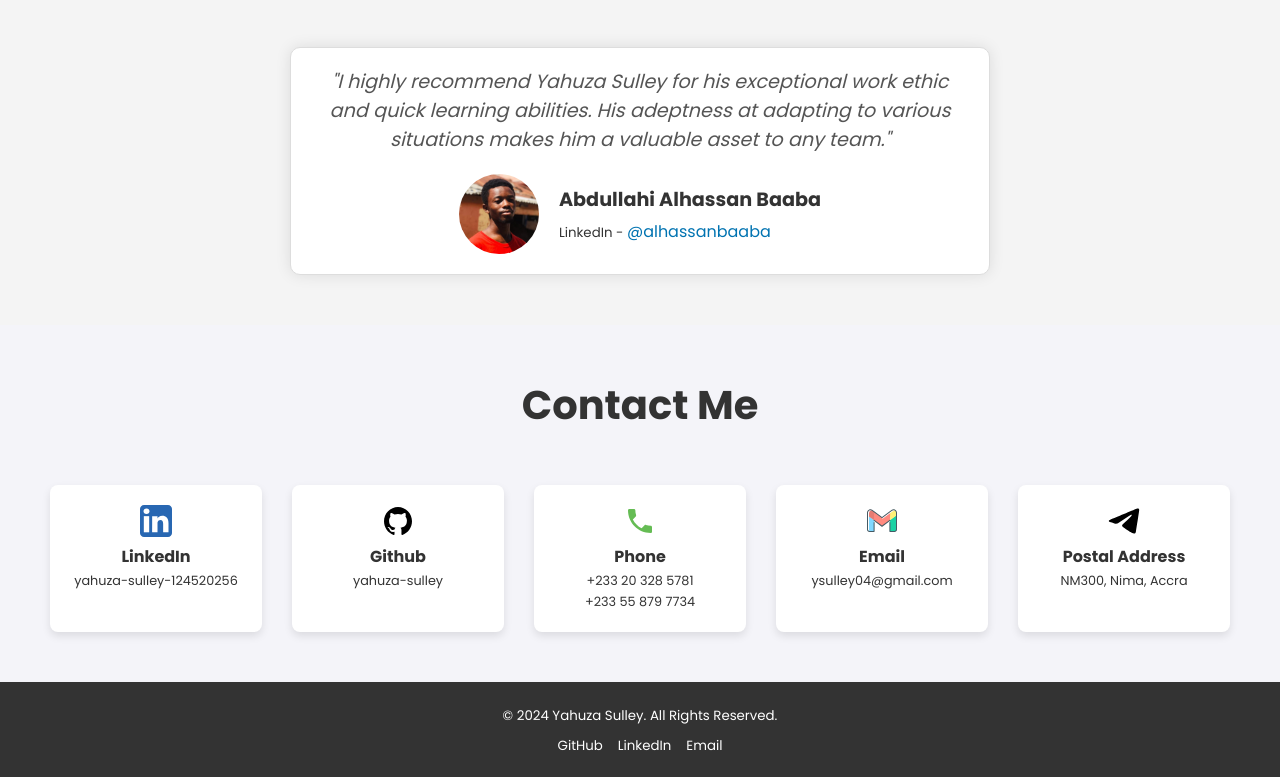
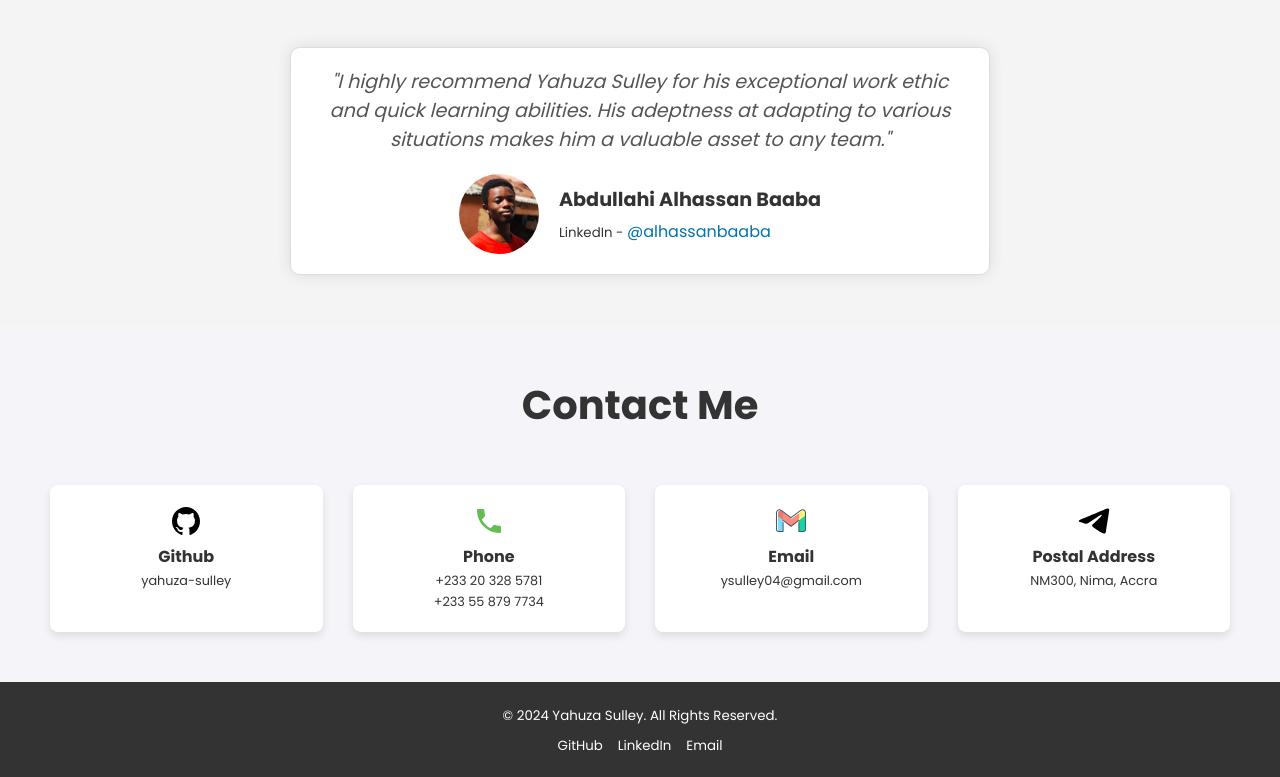
Before and after one commit to yahuza-sulley/yahuzasulley, a plain HTML site: page index.html in a window 1280 px wide. Shown: the part 5545-6322 px from the top of the page. Drawn offline with Linux system fonts and the light colour scheme.

Commit message:
Update contact info

```diff
--- a/index.html
+++ b/index.html
@@ -518,33 +518,6 @@
 
         <div class="contact-info">
             <div class="contact-item">
-                <?xml version="1.0" ?>
-                <!DOCTYPE svg PUBLIC '-//W3C//DTD SVG 1.1//EN' 'http://www.w3.org/Graphics/SVG/1.1/DTD/svg11.dtd'><svg
-                    tyle="fill-rule:evenodd;clip-rule:evenodd;stroke-linejoin:round;stroke-miterlimit:2;" version="1.1"
-                    viewBox="0 0 512 512" width="100%" xml:space="preserve" xmlns="http://www.w3.org/2000/svg"
-                    xmlns:serif="http://www.serif.com/" xmlns:xlink="http://www.w3.org/1999/xlink">
-                    <g id="g5891">
-                        <path
-                            d="M512,64c0,-35.323 -28.677,-64 -64,-64l-384,0c-35.323,0 -64,28.677 -64,64l0,384c0,35.323 28.677,64 64,64l384,0c35.323,0 64,-28.677 64,-64l0,-384Z"
-                            id="background" style="fill:#2867b2;" />
-                        <g id="shapes">
-                            <rect height="257.962" id="rect11" style="fill:#fff;" width="85.76" x="61.053"
-                                y="178.667" />
-                            <path
-                                d="M104.512,54.28c-29.341,0 -48.512,19.29 -48.512,44.573c0,24.752 18.588,44.574 47.377,44.574l0.554,0c29.903,0 48.516,-19.822 48.516,-44.574c-0.555,-25.283 -18.611,-44.573 -47.935,-44.573Z"
-                                id="path13-0" style="fill:#fff;fill-rule:nonzero;" />
-                            <path
-                                d="M357.278,172.601c-45.49,0 -65.866,25.017 -77.276,42.589l0,-36.523l-85.738,0c1.137,24.197 0,257.961 0,257.961l85.737,0l0,-144.064c0,-7.711 0.554,-15.42 2.827,-20.931c6.188,-15.4 20.305,-31.352 43.993,-31.352c31.012,0 43.436,23.664 43.436,58.327l0,138.02l85.741,0l0,-147.93c0,-79.237 -42.305,-116.097 -98.72,-116.097Z"
-                                id="path15" style="fill:#fff;fill-rule:nonzero;" />
-                        </g>
-                    </g>
-                </svg>
-                <h3>LinkedIn</h3>
-                <p><a href="https://www.linkedin.com/in/yahuza-sulley-124520256/" target="_blank"
-                        rel="noopener noreferrer">yahuza-sulley-124520256</a></p>
-            </div>
-
-            <div class="contact-item">
                 <?xml version="1.0" ?><svg height="32" viewBox="0 0 512 512" width="512"
                     xmlns="http://www.w3.org/2000/svg">
                     <title />
@@ -716,23 +689,6 @@
                 <p>NM300, Nima, Accra</p>
             </div>
         </div>
-
-        <!-- Optional: Contact Form -->
-        <!-- <div class="contact-form">
-            <h3>Send me a message</h3>
-            <form action="submit-form.php" method="POST">
-                <label for="name">Your Name</label>
-                <input type="text" id="name" name="name" required>
-
-                <label for="email">Your Email</label>
-                <input type="email" id="email" name="email" required>
-
-                <label for="message">Your Message</label>
-                <textarea id="message" name="message" rows="5" required></textarea>
-
-                <button type="submit" class="btn btn-primary">Send Message</button>
-            </form>
-        </div> -->
     </section>
 
 
```
